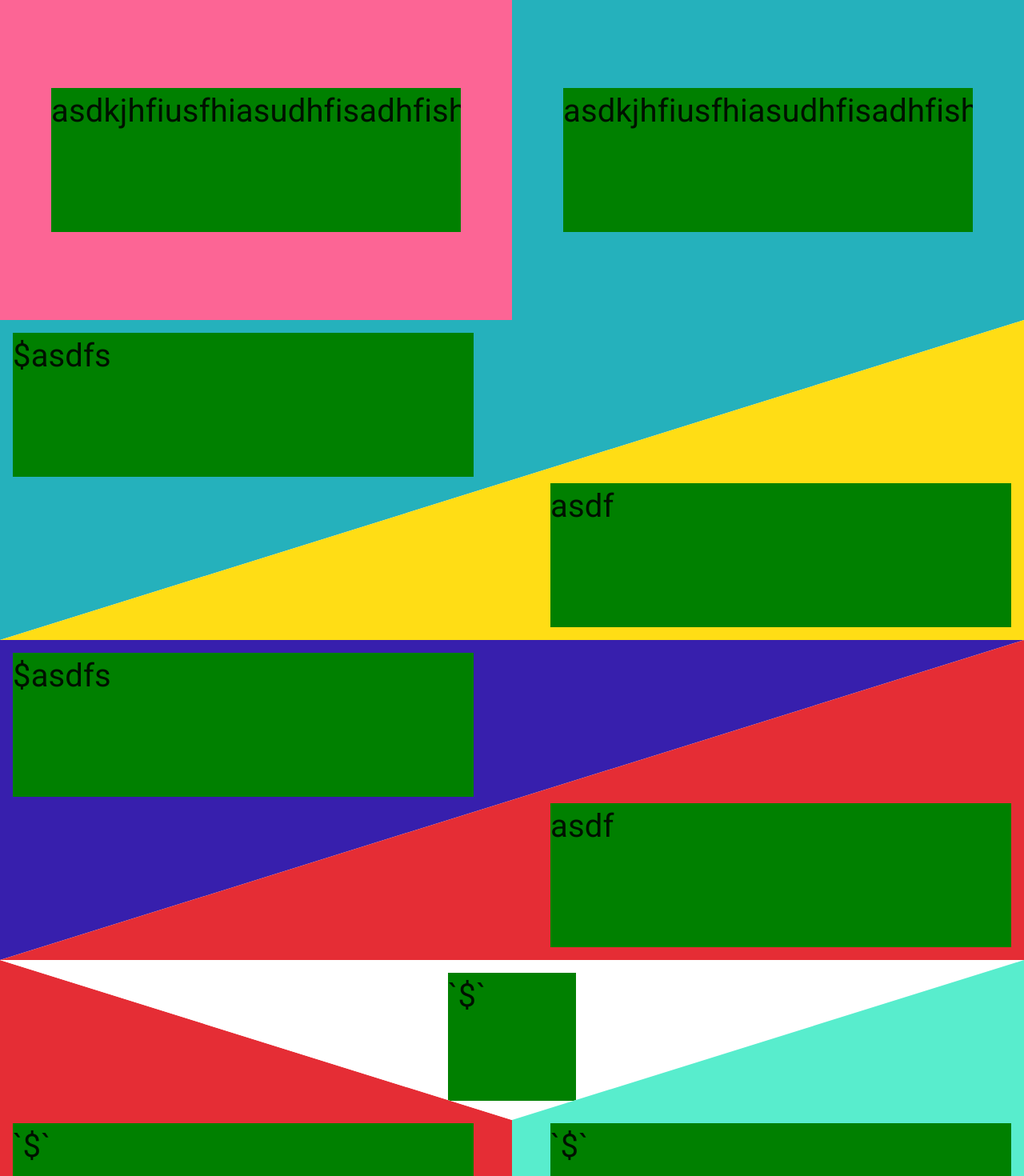
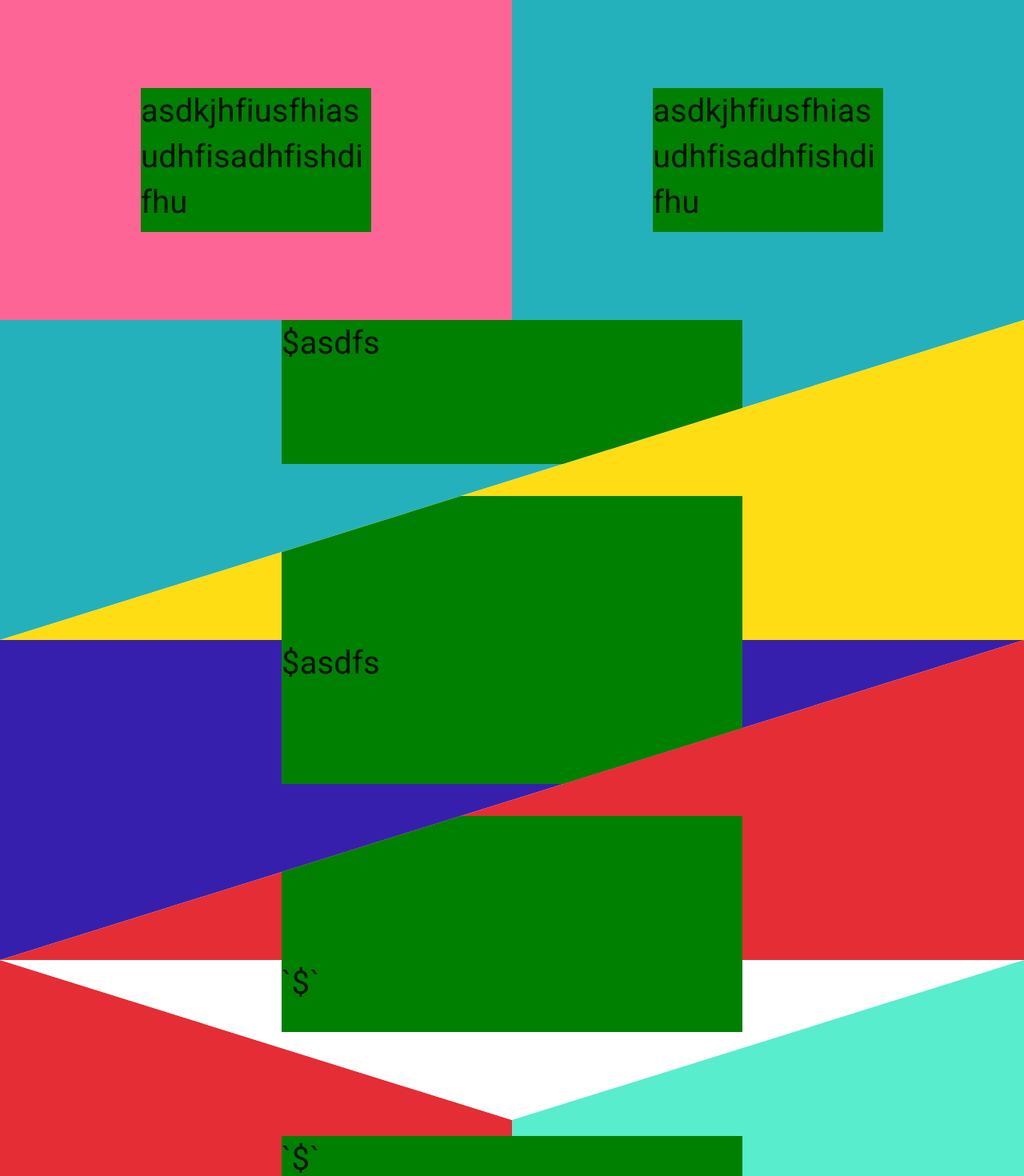
Before and after one commit to igeller/edgyportfolio_site, a Next.js app in the folder portfolio_site/: page / in a window 1280 px wide. Shown: the top 1470 px of the page at 80% size. Built offline with nearby package versions, Linux system fonts and the light colour scheme.

Commit message:
hover and click working for I

```diff
--- /dev/null
+++ b/portfolio_site/components/ItemTitle/ItemTitle.jsx
@@ -0,0 +1,45 @@
+import {Box} from "@material-ui/core";
+import React from "react";
+import PropTypes from 'prop-types';
+import {motion} from "framer-motion";
+import MoreInfo from "../MoreInfo/MoreInfo";
+
+import styles from './ItemTitle.module.scss';
+
+
+function ItemTitle (props) {
+    let showInfo = id => e => {
+        document.getElementById(id).style.visibility = "visible";
+        document.onkeydown = (ev) => {
+            if(ev.code === "Escape") {
+                document.getElementById(id).style.visibility = "hidden";
+            }
+        };
+    }
+
+
+        return (
+
+            <motion.div className={`${styles.txtHolder}`}
+                        whileHover={{
+                            scale: 1.2
+                        }}
+                        onTapStart={showInfo(`${props.infoID}`)}
+            >
+                <div className={`${styles.txt}`}>
+                    {props.title}
+
+                </div>
+
+
+            </motion.div>
+        );
+
+}
+
+ItemTitle.propTypes={
+   infoID: PropTypes.string.isRequired,
+    title: PropTypes.string.isRequired
+};
+
+export default ItemTitle;
--- /dev/null
+++ b/portfolio_site/components/ItemTitle/ItemTitle.module.scss
@@ -0,0 +1,7 @@
+@import "../../styles/ShapesandText.module";
+
+.txt{
+  max-width: fit-content;
+  min-width: 80%;
+
+}
--- a/portfolio_site/components/LetterI/LetterI.jsx
+++ b/portfolio_site/components/LetterI/LetterI.jsx
@@ -2,30 +2,42 @@ import {Box} from "@material-ui/core";
 import styles from "./LetterI.module.scss"
 import React from "react";
 import PropTypes from 'prop-types';
+import {motion} from "framer-motion";
+import MoreInfo from "../MoreInfo/MoreInfo";
+// import {useHoverGesture} from "framer-motion/types/gestures/use-hover-gesture";
+// import useState;
+import ItemTitle from "../ItemTitle/ItemTitle";
 
 function LetterI (props){
+
     return(
 
         <div style={{maxHeight: '100vh', minHeight: '50vh'}}>
             <div className={`${styles.leftShape} ${styles.shps}`}>
-                <div className={`${styles.txt} `} >
-                    {props.leftText}
-                </div>
+                <ItemTitle infoID={`${props.leftInfoID}`} title={`${props.leftText}`}/>
+
+
             </div>
             <div className={`${styles.rightShape} ${styles.shps}`}>
-                <div className={`${styles.txt} `} >
-                    {props.rightText}
-                </div>
+                <ItemTitle infoID={`${props.rightInfoID}`} title={`${props.rightText}`}/>
+
+
 
             </div>
 
+            <MoreInfo infoID={`${props.leftInfoID}`}></MoreInfo>
+            <MoreInfo infoID={`${props.rightInfoID}`}></MoreInfo>
+
+
         </div>
     );
-}
+};
 
 LetterI.propTypes={
     leftText: PropTypes.string,
-    rightText: PropTypes.string
+    rightText: PropTypes.string,
+    leftInfoID: PropTypes.string,
+    rightInfoID: PropTypes.string
 };
 
 export default LetterI;
--- a/portfolio_site/components/LetterI/LetterI.module.scss
+++ b/portfolio_site/components/LetterI/LetterI.module.scss
@@ -25,6 +25,7 @@
   background-color: $pink;
 
   .txt{
+    width: auto;
     align-self: center;
     margin: $txtMargin;
   }
--- a/portfolio_site/components/LetterY/LetterY.jsx
+++ b/portfolio_site/components/LetterY/LetterY.jsx
@@ -8,17 +8,17 @@ function LetterY (props){
 <div style={{maxHeight: '100vh', minHeight: '50vh'}}>
 
     <div className={`${styles.leftShape} ${styles.shps}`}>
-        <div className={`${styles.txt} `}>
+        <div className={`${styles.txtHolder} `}>
             `${props.leftText}`
         </div>
     </div>
     <div className={`${styles.middleShape} ${styles.shps}`}>
-        <div className={`${styles.txt} `}>
+        <div className={`${styles.txtHolder} `}>
             `${props.leftText}`
         </div>
     </div>
     <div className={`${styles.rightShape} ${styles.shps}`}>
-        <div className={`${styles.txt}`}>
+        <div className={`${styles.txtHolder}`}>
             `${props.leftText}`
         </div>
     </div>
--- a/portfolio_site/components/LetterZ/LetterZ.jsx
+++ b/portfolio_site/components/LetterZ/LetterZ.jsx
@@ -8,12 +8,12 @@ function LetterZ (props){
     return(
 <div style={{maxHeight: '100vh', minHeight: '50vh'}}>
     <div className={`${styles.leftShape} ${styles.shps} ${props.version == 1 ? styles.v1Left: styles.v2Left}`}>
-        <div className={`${styles.txt}`}>
+        <div className={`${styles.txtHolder}`}>
             ${props.leftText}
         </div>
     </div>
     <div className={`${styles.rightShape} ${styles.shps} ${props.version == 1 ? styles.v1Right: styles.v2Right}`}>
-        <div className={` ${styles.txt}`} >
+        <div className={` ${styles.txtHolder}`} >
             {props.rightText}
         </div>
 
--- /dev/null
+++ b/portfolio_site/components/MoreInfo/MoreInfo.jsx
@@ -0,0 +1,34 @@
+import React, {KeyboardEvent} from "react";
+import PropTypes from 'prop-types';
+import styles from './MoreInfo.module.scss';
+import {event} from "next/dist/build/output/log";
+// import {hide} from "bootstrap/js/src/util/scrollbar";
+// import {info} from "next/dist/build/output/log";
+
+function MoreInfo(props){
+    function closeInfo(){
+        document.getElementById(props.infoID).style.visibility = "hidden";
+    };
+
+
+
+
+    return(
+        <div id={`${props.infoID}`}
+             className={`${styles.infoDivBackground}`}
+             onClick={closeInfo}
+        >
+            <div  className={`${styles.infoDiv}`}>
+                howdy
+            </div>
+        </div>
+    );
+
+
+    MoreInfo.propTypes={
+        infoID: PropTypes.string.isRequired
+    }
+}
+
+
+export default MoreInfo;
--- /dev/null
+++ b/portfolio_site/components/MoreInfo/MoreInfo.module.scss
@@ -0,0 +1,28 @@
+.infoDivBackground{
+  background-color: rgba(0,0,255,0.7);
+  width: 100%;
+  height: 100%;
+  visibility: hidden;
+  position: fixed;
+  z-index: 1000;
+  top: 0px;
+  right: 0px;
+  bottom: 0px;
+  left: 0px;
+}
+
+.infoDiv{
+  width: 75vw;
+  height: 75vh;
+  margin: auto;
+  background-color: white;
+  visibility: inherit;
+  display: inherit;
+  position: absolute;
+  z-index: 1000;
+  top: 0px;
+  right: 0px;
+  bottom: 0px;
+  left: 0px;
+
+}
--- a/portfolio_site/package.json
+++ b/portfolio_site/package.json
@@ -11,12 +11,14 @@
     "@material-ui/core": "^4.11.3",
     "@material-ui/icons": "^4.11.2",
     "bootstrap": "^5.0.0-beta3",
+    "framer-motion": "^4.1.4",
     "next": "^10.1.3",
     "nprogress": "^0.2.0",
     "prop-types": "^15.7.2",
     "react": "^17.0.2",
     "react-dom": "^17.0.2",
     "react-redux": "^7.2.3",
+    "react-spring": "^9.1.1",
     "redux-devtools-extension": "^2.13.9",
     "sass": "^1.32.8"
   }
--- a/portfolio_site/pages/index.jsx
+++ b/portfolio_site/pages/index.jsx
@@ -1,9 +1,5 @@
 import Head from 'next/head'
 import styles from '../styles/Home.module.css'
-import {Container, Accordion, AccordionSummary, AccordionDetails, Typography} from "@material-ui/core";
-import ExpandMoreIcon from '@material-ui/icons/ExpandMore';
-import ImageHeader from "../components/ImageHeader/ImageHeader";
-import {Provider} from "react-redux";
 import React from "react";
 import LetterZ from '../components/LetterZ/LetterZ'
 import LetterI from "../components/LetterI/LetterI";
@@ -13,80 +9,14 @@ import LetterY from "../components/LetterY/LetterY";
 export default function Home() {
   return (
 
-    <div className={styles.container}>
-            <LetterI leftText={"asdkjhfiusfhiasudhfisadhfishdifhu"} rightText={"asdkjhfiusfhiasudhfisadhfishdifhu"}/>
-            <LetterZ leftText={'asdfs'} rightText={'asdf'} version={1}/>
-            <LetterZ leftText={'asdfs'} rightText={'asdf'} version={2}/>
-            <LetterY/>
-
-
-
-        {/*<LetterY></LetterY>*/}
-      {/*<ImageHeader/>*/}
-
-      {/*<Accordion>*/}
-      {/*  <AccordionSummary*/}
-      {/*      expandIcon={<ExpandMoreIcon />}*/}
-      {/*      aria-controls="panel1a-content"*/}
-      {/*      id="panel1a-header"*/}
-      {/*  >*/}
-      {/*    <Typography className={''}>Accordion 1</Typography>*/}
-      {/*  </AccordionSummary>*/}
-      {/*  <AccordionDetails>*/}
-      {/*    <Typography>*/}
-      {/*      Lorem ipsum dolor sit amet, consectetur adipiscing elit. Suspendisse malesuada lacus ex,*/}
-      {/*      sit amet blandit leo lobortis eget.*/}
-      {/*    </Typography>*/}
-      {/*  </AccordionDetails>*/}
-      {/*</Accordion>*/}
-
-      {/*<Head>*/}
-      {/*  <title>Create Next App</title>*/}
-      {/*  <link rel="icon" href="/favicon.ico" />*/}
-      {/*</Head>*/}
-
-      {/*<main className={styles.main}>*/}
-      {/*  <h1 className={styles.title}>*/}
-      {/*    Welcome to <a href="https://nextjs.org">Next.js!</a>*/}
-      {/*  </h1>*/}
-
-      {/*  <p className={styles.description}>*/}
-      {/*    Get started by editing{' '}*/}
-      {/*    <code className={styles.code}>pages/index.jsx</code>*/}
-      {/*  </p>*/}
-
-      {/*  <div className={styles.grid}>*/}
-      {/*    <a href="https://nextjs.org/docs" className={styles.card}>*/}
-      {/*      <h3>Documentation &rarr;</h3>*/}
-      {/*      <p>Find in-depth information about Next.js features and API.</p>*/}
-      {/*    </a>*/}
-
-      {/*    <a href="https://nextjs.org/learn" className={styles.card}>*/}
-      {/*      <h3>Learn &rarr;</h3>*/}
-      {/*      <p>Learn about Next.js in an interactive course with quizzes!</p>*/}
-      {/*    </a>*/}
-
-      {/*    <a*/}
-      {/*      href="https://github.com/vercel/next.js/tree/master/examples"*/}
-      {/*      className={styles.card}*/}
-      {/*    >*/}
-      {/*      <h3>Examples &rarr;</h3>*/}
-      {/*      <p>Discover and deploy boilerplate example Next.js projects.</p>*/}
-      {/*    </a>*/}
-
-      {/*    <a*/}
-      {/*      href="https://vercel.com/new?utm_source=create-next-app&utm_medium=default-template&utm_campaign=create-next-app"*/}
-      {/*      className={styles.card}*/}
-      {/*    >*/}
-      {/*      <h3>Deploy &rarr;</h3>*/}
-      {/*      <p>*/}
-      {/*        Instantly deploy your Next.js site to a public URL with Vercel.*/}
-      {/*      </p>*/}
-      {/*    </a>*/}
-      {/*  </div>*/}
-      {/*</main>*/}
-
-
+    <div className={`${styles.container} mx-5`}>
+        <LetterI
+            leftText={"asdkjhfiusfhiasudhfisadhfishdifhu"}
+            rightText={"asdkjhfiusfhiasudhfisadhfishdifhu"}
+            leftInfoID={'leftI'}/>
+         <LetterZ leftText={'asdfs'} rightText={'asdf'} version={1}/>
+        <LetterZ leftText={'asdfs'} rightText={'asdf'} version={2}/>
+        <LetterY/>
     </div>
   );
 }
--- a/portfolio_site/styles/ShapesandText.module.scss
+++ b/portfolio_site/styles/ShapesandText.module.scss
@@ -7,13 +7,17 @@ $purple: #371FAD;
 $red: #E52D35;
 $white: #FFFFFF;
 
-.txt{
+.txtHolder{
   background-color: green;
   width: 45%;
   height: 45%;
-  overflow-y: scroll;
+  overflow-y: scroll !important;
+  flex-wrap: wrap;
   font-size: 40px;
+  overflow-wrap: break-word;
   display: block;
+  align-self: center;
+
 }
 
 
```
Also changed, not shown: 2 other files (tests, documents, lock files or other folders).
